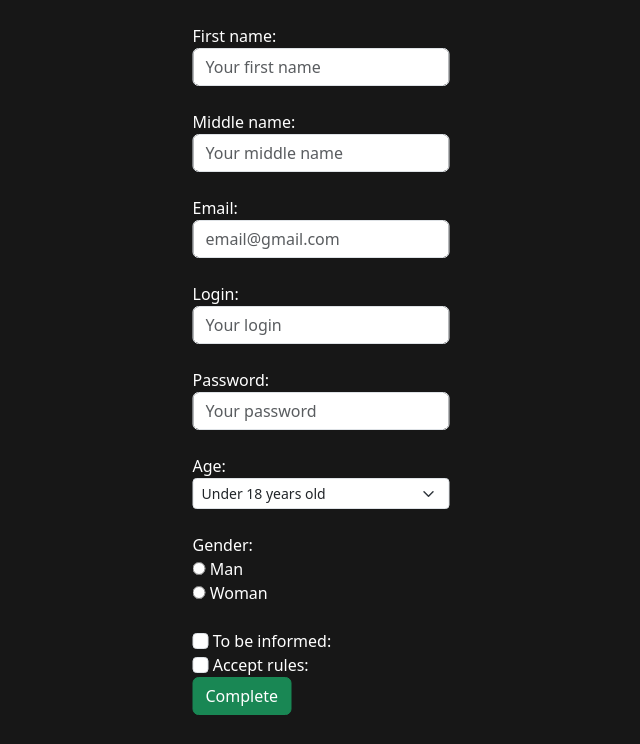
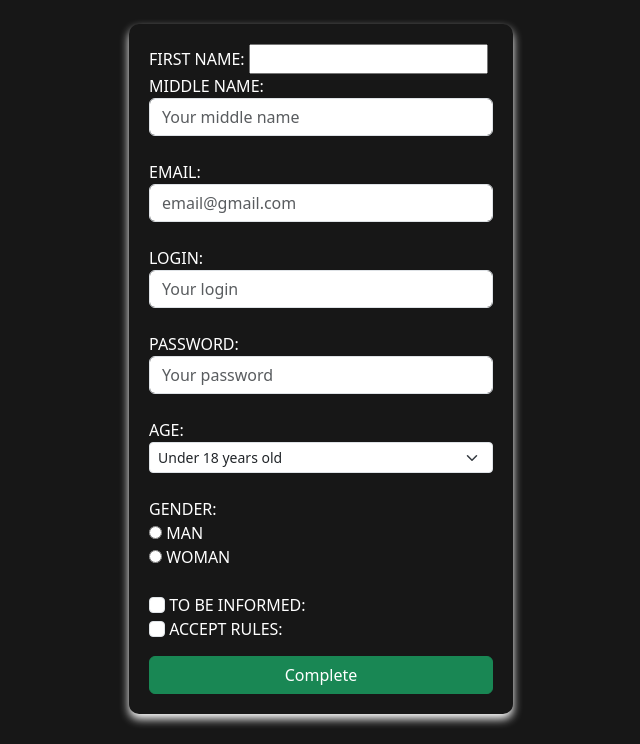
Before and after one commit to ArtemKuznetsov44/DjangoProject, a Django app: page /registration/ in a window 1280 px wide. Shown: the part 56-800 px from the top of the page, without its empty margins (319-959 px from the left). Run offline with Django 4.2, Linux system fonts and the light colour scheme.

```diff
--- a/project/main/forms.py
+++ b/project/main/forms.py
@@ -1,9 +1,11 @@
 from django import forms
 from .models import User
 from django.forms.widgets import EmailInput, PasswordInput, TextInput, CheckboxInput, Select, RadioSelect
+from django.core.validators import RegexValidator, EmailValidator
 
 
 class UserRegistrationForm(forms.ModelForm):
+    first_name = forms.CharField(validators=[RegexValidator()])
     accept_rules = forms.BooleanField(required=True ,widget=CheckboxInput(attrs={"class": "form-check-input"}))
     gender = forms.ChoiceField(choices=(('man', 'Man'), ('woman', 'Woman')), widget=RadioSelect)
     age = forms.ChoiceField(choices=(('under_18', 'Under 18 years old'), ('over_18', 'Over 18 years old')), widget=Select(attrs={"class": "form-select form-select-sm"}))
--- a/project/main/static/main/css/registration.css
+++ b/project/main/static/main/css/registration.css
@@ -2,4 +2,14 @@
     position: absolute;
     left: 50%;
     transform: translate(-50%);
+    min-width: 30vw;
+    text-transform: uppercase;
+    padding: 20px;
+    box-shadow: 0px 5px 10px white;
+    border-radius: 10px;
 }
+
+.btn-success {
+    min-width: 100%;
+    margin-top: 15px;
+}
--- a/project/main/templates/main/authorization.html
+++ b/project/main/templates/main/authorization.html
@@ -1,8 +1,8 @@
 {% extends 'main/layout.html' %}
 
-{% block title %} Authorization {% endblock %}
+{% block title %} Authorization {% endblock title %}
 
 {% block content %}
     <h1> This is an authorization page  </h1>
     <p> Some text </p>
-{% endblock %}
+{% endblock content %}
```
